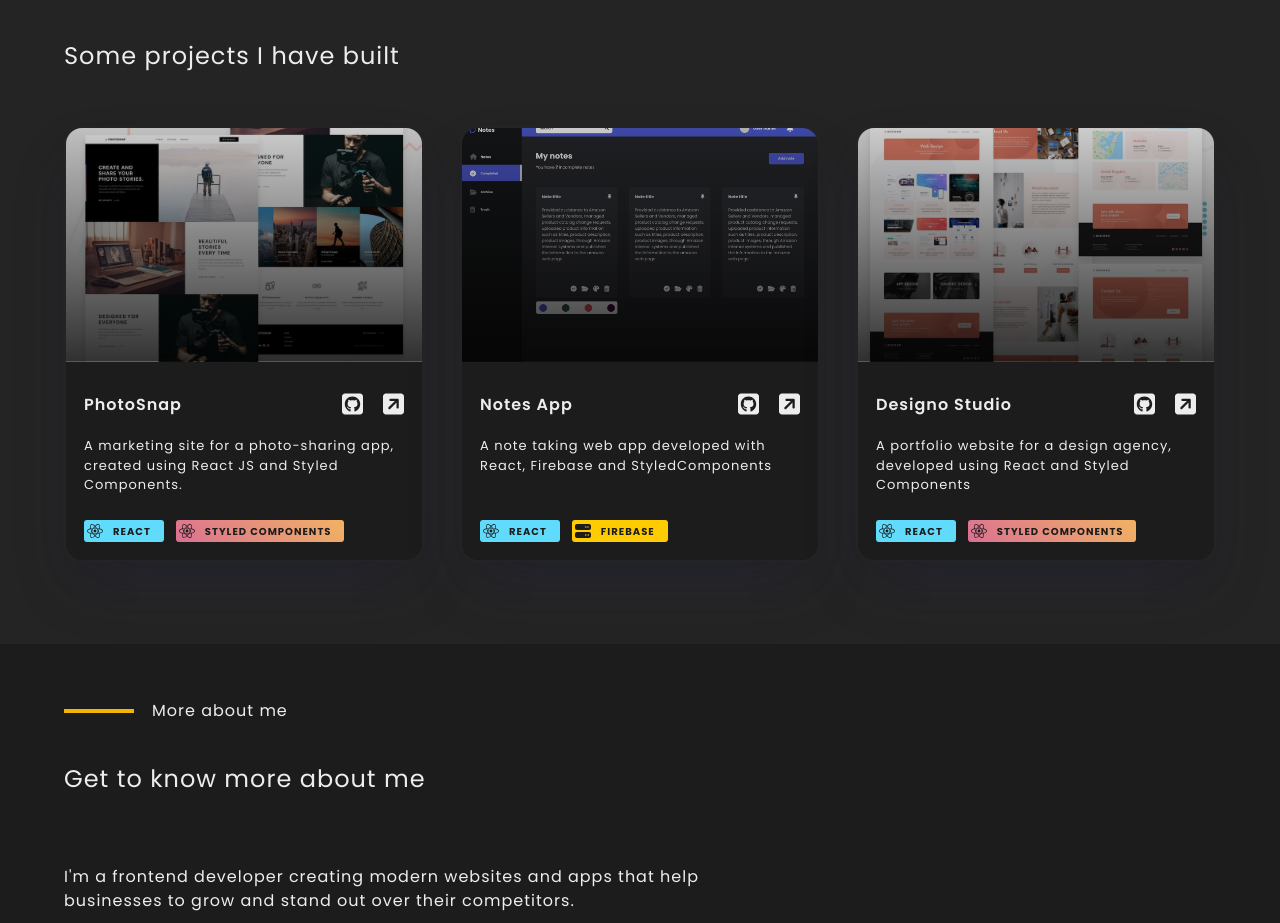
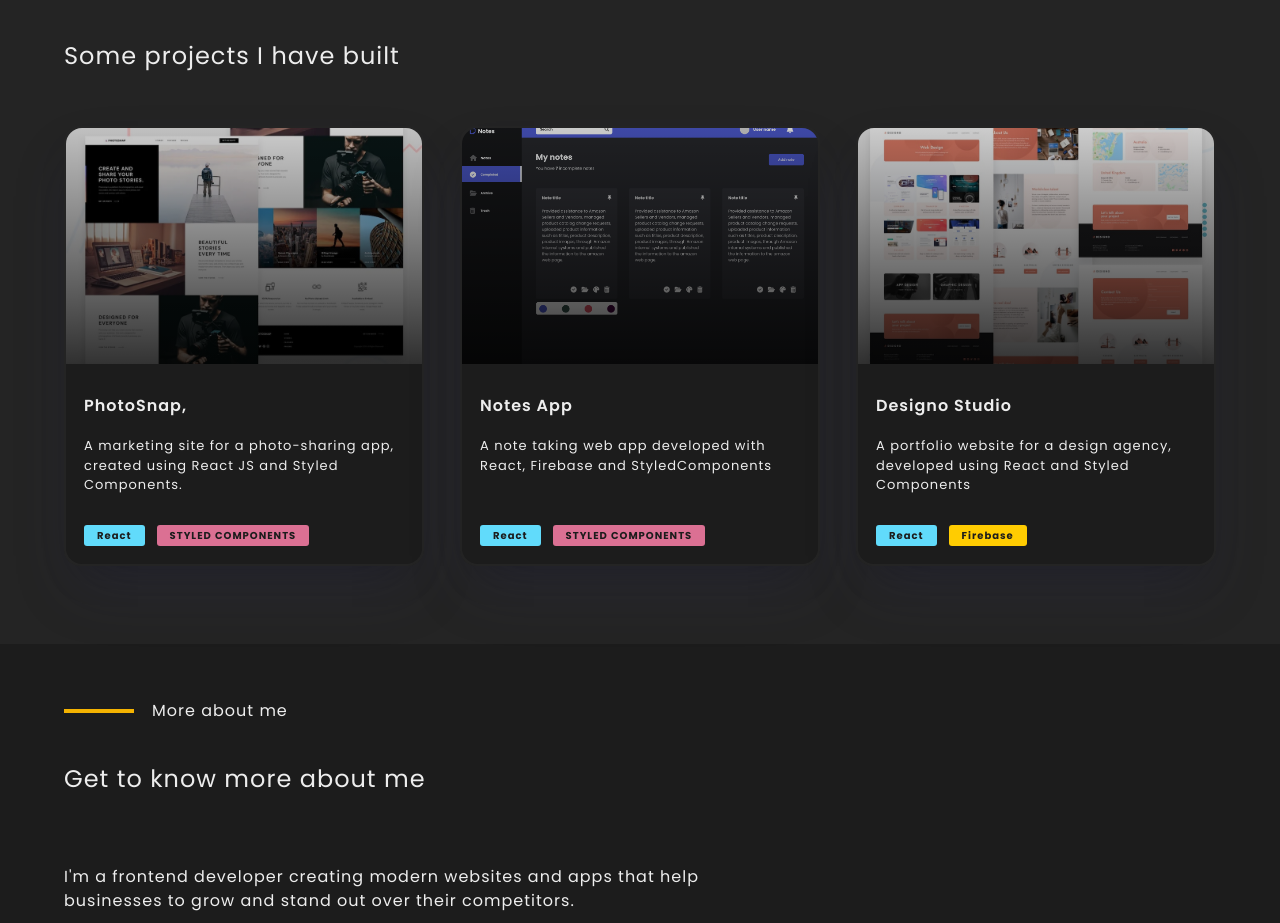
Before and after one commit to milderz/frontend-portfolio.old, a React (Create React App) app: page / in a window 1280 px wide. Shown: the part 786-1709 px from the top of the page. Built offline with nearby package versions, Linux system fonts and the light colour scheme.

Commit message:
updating porject section

```diff
--- a/package.json
+++ b/package.json
@@ -14,6 +14,7 @@
     "@testing-library/user-event": "^13.5.0",
     "react": "^18.2.0",
     "react-dom": "^18.2.0",
+    "react-router-dom": "^6.6.1",
     "react-scripts": "5.0.1",
     "styled-components": "^5.3.6",
     "web-vitals": "^2.1.4"
--- a/src/App.js
+++ b/src/App.js
@@ -9,11 +9,19 @@ import { faDownload } from "@fortawesome/free-solid-svg-icons";
 import { GlobalStyles } from "./Components/Styles/GlobalStyles";
 import ContactSection from "./Components/ContactSection";
 import Footer from "./Components/Footer";
+import { BrowserRouter as Router, Routes, Route } from "react-router-dom";
+import ProjectDetail from "./Components/ProjectDetail";
 
 function App() {
   return (
     <>
       <GlobalStyles />
+      <Router>
+        <Routes>
+          <Route
+            path="/"
+            element={
+              <>
                 <Header />
                 <Hero />
                 <Section>
@@ -33,14 +41,18 @@ function App() {
 
                   <div className="about-me-text">
                     <p>
-            I'm a frontend developer creating modern websites and apps that help
-            businesses to grow and stand out over their competitors.
+                      I'm a frontend developer creating modern websites and apps
+                      that help businesses to grow and stand out over their
+                      competitors.
                     </p>
                     <p>
-            I have an excellent knowledge of technologies like HTML, CSS,
-            Javascript, SASS, Styled Components and React JS.
+                      I have an excellent knowledge of technologies like HTML,
+                      CSS, Javascript, SASS, Styled Components and React JS.
                     </p>
-          <p>I'm also learning UX/UI basics to complement my coding skills.</p>
+                    <p>
+                      I'm also learning UX/UI basics to complement my coding
+                      skills.
+                    </p>
                     <MainButton btnText="Download CV" icon={faDownload} />
                   </div>
                 </Section>
@@ -58,6 +70,19 @@ function App() {
                 </Section>
                 <Footer />
               </>
+            }
+          />
+          <Route
+            path=":name"
+            element={
+              <>
+                <ProjectDetail />
+              </>
+            }
+          />
+        </Routes>
+      </Router>
+    </>
   );
 }
 
--- a/src/Components/Footer.js
+++ b/src/Components/Footer.js
@@ -7,7 +7,7 @@ function Footer() {
     <StyledFooter>
       <div className="footer-content">
         <div className="footer-logo">
-          <img src="/logo-black.svg" alt="" srcset="" />
+          <img src="/logo-black.svg" alt="" srcSet="" />
         </div>
         <ul>
           <li>
--- a/src/Components/Header.js
+++ b/src/Components/Header.js
@@ -14,7 +14,7 @@ function Header() {
     <StyledHeader>
       <div className="header-content">
         <StyledLogo>
-          <img src="/logo.svg" alt="main-portfolio-logo" srcset="" />
+          <img src="/logo.svg" alt="main-portfolio-logo" srcSet="" />
         </StyledLogo>
         <NavLinks mobileBtnActive={mobileBtnActive} />
         <MobileMenu
--- a/src/Components/ProjectCard.js
+++ b/src/Components/ProjectCard.js
@@ -1,35 +1,31 @@
 import { StyledProjectCard } from "./Styles/ProjectCard.styled";
-import { FontAwesomeIcon } from "@fortawesome/react-fontawesome";
-import { faSquareArrowUpRight } from "@fortawesome/free-solid-svg-icons";
-import { faSquareGithub } from "@fortawesome/free-brands-svg-icons";
+import { Link } from "react-router-dom";
+import Tag from "./Tag";
 
 function ProjectCard({
-  tags,
   projectName,
-  projectDescription,
-  githubLink,
-  webLink,
-  bgImg,
+  shortDescription,
+  mainImage,
+  labels,
+  slug,
 }) {
   return (
-    <StyledProjectCard bgImg={bgImg}>
+    <Link to={slug}>
+      <StyledProjectCard bgImg={mainImage}>
         <div className="thumbnail"></div>
         <div className="card-info">
           <header>
             <h4 className="card-title">{projectName}</h4>
-          <div className="projects-links">
-            <a href={githubLink} target="_blank" rel="noreferrer">
-              <FontAwesomeIcon icon={faSquareGithub} />
-            </a>
-            <a href={webLink} target="_blank" rel="noreferrer">
-              <FontAwesomeIcon icon={faSquareArrowUpRight} />
-            </a>
+          </header>
+          <p className="project-description">{shortDescription}</p>
+          <div className="card-tags">
+            {labels.map((label, index) => (
+              <Tag tagColor={label.color} tagName={label.text} key={index} />
+            ))}
           </div>
-        </header>
-        <p className="project-description">{projectDescription}</p>
-        <div className="card-tags">{tags}</div>
         </div>
       </StyledProjectCard>
+    </Link>
   );
 }
 
--- /dev/null
+++ b/src/Components/ProjectDetail.js
@@ -0,0 +1,7 @@
+import React from "react";
+
+const ProjectDetail = () => {
+  return <div>back</div>;
+};
+
+export default ProjectDetail;
--- a/src/Components/ProjectsGrid.js
+++ b/src/Components/ProjectsGrid.js
@@ -1,60 +1,29 @@
+import { useState } from "react";
+import { useEffect } from "react";
 import ProjectCard from "./ProjectCard";
 import { StyledProjectsGrid } from "./Styles/ProjectsGrid.styled";
-
-import { faReact } from "@fortawesome/free-brands-svg-icons";
-import { faServer } from "@fortawesome/free-solid-svg-icons";
-import Tag from "./Tag";
+import projectsData from "../projectsData.json";
 
 function ProjectsGrid() {
+  const [projects, setProjects] = useState([]);
+
+  useEffect(() => {
+    setProjects(projectsData);
+  }, []);
   return (
     <StyledProjectsGrid>
-      <ProjectCard
-        tags={
-          <>
-            <Tag tagName="REACT" icon={faReact} tagColor="#61dbfb" />
-            <Tag
-              tagName="STYLED COMPONENTS"
-              icon={faReact}
-              background="linear-gradient(45deg, rgba(219,112,147,1) 0%, rgba(241,178,99,1) 100%);"
-            />
-          </>
-        }
-        projectName="PhotoSnap"
-        projectDescription="A marketing site for a photo-sharing app, created using React JS and Styled Components."
-        webLink="https://photo-snap-site.netlify.app/"
-        githubLink="https://github.com/milderz/Photosnap"
-        bgImg="/photo-snap.webp"
-      />
-      <ProjectCard
-        tags={
-          <>
-            <Tag tagName="REACT" icon={faReact} tagColor="#61dbfb" />
-            <Tag tagName="FIREBASE" icon={faServer} tagColor="#ffcc01" />
-          </>
-        }
-        projectName="Notes App"
-        projectDescription="A note taking web app developed with React, Firebase and StyledComponents"
-        webLink="https://thenotesappproject.netlify.app/"
-        githubLink="https://github.com/milderz/notes-crud-app"
-        bgImg="/notes.png"
-      />
-      <ProjectCard
-        tags={
-          <>
-            <Tag tagName="REACT" icon={faReact} tagColor="#61dbfb" />
-            <Tag
-              tagName="STYLED COMPONENTS"
-              icon={faReact}
-              background="linear-gradient(45deg, rgba(219,112,147,1) 0%, rgba(241,178,99,1) 100%);"
-            />
-          </>
-        }
-        projectName="Designo Studio"
-        projectDescription="A portfolio website for a design agency, developed using React and Styled Components"
-        webLink="https://designostudio.netlify.app/"
-        githubLink="https://github.com/milderz/designo"
-        bgImg="/designo.jpg"
-      />
+      {projects.map((project) => (
+        <>
+          <ProjectCard
+            key={project.id}
+            projectName={project.projectName}
+            shortDescription={project.shortDescription}
+            mainImage={project.mainImage}
+            labels={project.labels}
+            slug={project.slug}
+          />
+        </>
+      ))}
     </StyledProjectsGrid>
   );
 }
--- a/src/Components/Styles/ProjectCard.styled.js
+++ b/src/Components/Styles/ProjectCard.styled.js
@@ -1,6 +1,6 @@
 import styled from "styled-components";
 
-export const StyledProjectCard = styled.div`
+export const StyledProjectCard = styled.a`
   display: flex;
   flex-direction: column;
   border-radius: 1.6rem;
@@ -41,65 +41,6 @@ export const StyledProjectCard = styled.div`
     align-items: flex-start;
     justify-content: space-between;
 
-    header {
-      width: 100%;
-      display: flex;
-      justify-content: space-between;
-      align-items: center;
-
-      a {
-        position: relative;
-        margin-left: 2rem;
-        svg {
-          height: 2.4rem;
-
-          color: var(--main-white);
-          transition: color 0.2s;
-        }
-
-        :hover {
-          svg {
-            color: var(--yellow);
-          }
-        }
-      }
-
-      a {
-        ::after {
-          content: "";
-          position: absolute;
-          top: -4.8rem;
-          left: 78%;
-          transform: translateX(-50%);
-          color: var(--main-white);
-          background-color: #000;
-          padding: 0.2rem 0.6rem;
-          border-radius: 0.4rem;
-          width: max-content;
-          font-size: 1.4rem;
-          font-weight: 600;
-          opacity: 0;
-          transition: opacity 0.2s ease;
-          pointer-events: none;
-        }
-
-        :hover::after {
-          opacity: 1;
-        }
-      }
-
-      a:nth-child(1) {
-        ::after {
-          content: "View code";
-        }
-      }
-      a:nth-child(2) {
-        ::after {
-          content: "View site";
-        }
-      }
-    }
-
     h4 {
       font-size: 1.6rem;
       font-weight: 600;
--- a/src/Components/Tag.js
+++ b/src/Components/Tag.js
@@ -1,9 +1,8 @@
 import { StyledTag } from "./Styles/Tag.styled";
-import { FontAwesomeIcon } from "@fortawesome/react-fontawesome";
-function Tag({ tagName, icon, tagColor, background }) {
+
+function Tag({ tagName, tagColor }) {
   return (
-    <StyledTag tagColor={tagColor} background={background}>
-      <FontAwesomeIcon icon={icon} />
+    <StyledTag tagColor={tagColor}>
       <p className="tag-name">{tagName}</p>
     </StyledTag>
   );
--- /dev/null
+++ b/src/projectsData.json
@@ -0,0 +1,72 @@
+[
+ {
+  "id": 1,
+  "projectName": "PhotoSnap,",
+  "shortDescription": "A marketing site for a photo-sharing app, created using React JS and Styled Components.",
+  "longDescription": "A marketing site for a photo-sharing app, created using React JS and Styled Components.",
+  "mainImage": "/photo-snap.webp",
+  "slug": "photosnap",
+  "labels": [
+   {
+    "color": "#61dbfb",
+    "text": "React",
+    "icon": "faReact"
+   },
+   {
+    "color": "#db7093",
+    "text": "STYLED COMPONENTS",
+    "icon": "faReact"
+   }
+  ],
+  "webLink":"https://photo-snap-site.netlify.app/",
+  "githubLink": "https://github.com/milderz/Photosnap"
+
+ },
+ {
+  "id": 2,
+  "projectName": "Notes App",
+  "shortDescription": "A note taking web app developed with React, Firebase and StyledComponents",
+  "longDescription": "A note taking web app developed with React, Firebase and StyledComponents",
+  "mainImage": "/notes.png",
+  "slug": "notes-app",
+  "labels": [
+   {
+    "color": "#61dbfb",
+    "text": "React",
+    "icon": "faReact"
+   },
+   {
+    "color": "#db7093",
+    "text": "STYLED COMPONENTS",
+    "icon": "faReact"
+   }
+  ],
+  "webLink":"https://thenotesappproject.netlify.app/",
+  "githubLink": "https://github.com/milderz/notes-crud-app"
+
+ },
+ {
+  "id": 3,
+  "projectName": "Designo Studio",
+  "shortDescription": "A portfolio website for a design agency, developed using React and Styled Components",
+  "longDescription": "A portfolio website for a design agency, developed using React and Styled Components",
+  "mainImage": "/designo.jpg",
+  "slug": "designo-studio",
+  "labels": [
+   {
+    "color": "#61dbfb",
+    "text": "React",
+    "icon": "faReact"
+   },
+   {
+    "color": "#ffcc01",
+    "text": "Firebase",
+    "icon": "faReact"
+   }
+  ],
+  "webLink":"https://thenotesappproject.netlify.app/",
+  "githubLink": "https://github.com/milderz/notes-crud-app"
+
+ }
+
+]
```
Also changed, not shown: 1 other file (tests, documents, lock files or other folders). Lines whose indentation alone changed are shown as unchanged.
